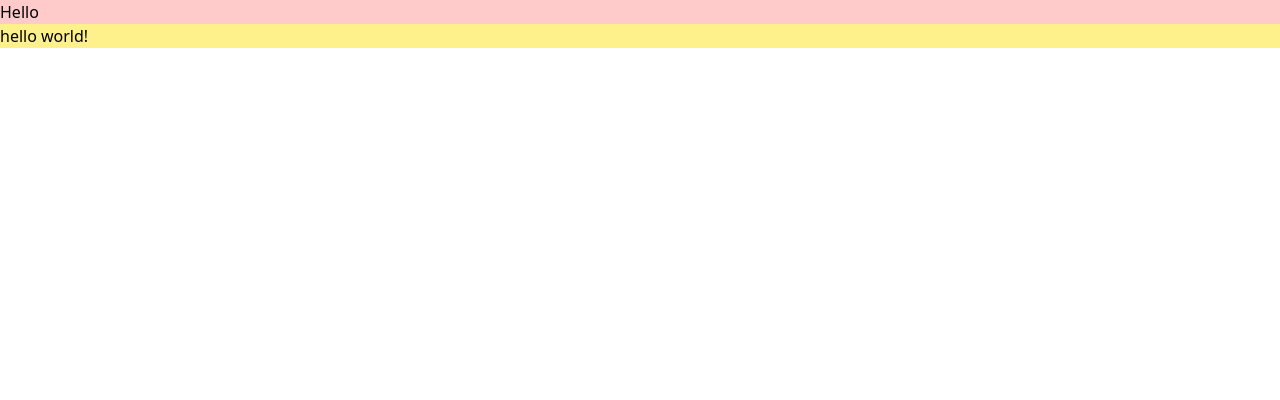
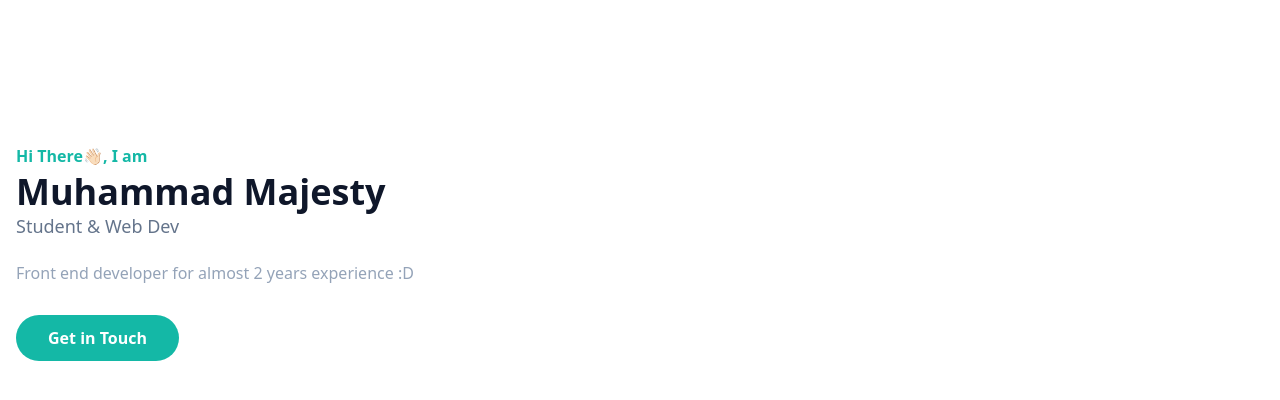
Before and after one commit to mmajesty23/personal-portfolio, a website: page index.html in a window 1280 px wide. Drawn offline with Linux system fonts and the light colour scheme.

Commit message:
Create hero section description

```diff
--- a/index.html
+++ b/index.html
@@ -7,7 +7,34 @@
     <link rel="stylesheet" href="dist/output.css" />
   </head>
   <body>
-    <p class="bg-red-200">Hello</p>
-    <p class="bg-yellow-200">hello world!</p>
+    <!-- Hero section start -->
+    <section id="home" class="pt-36">
+      <div class="container">
+        <div class="flex flex-wrap">
+          <div class="w-full self-center px-4">
+            <h1 class="text-base font-semibold text-primary">
+              Hi There👋🏻, I am
+              <span class="block font-bold text-dark text-4xl mt-1"
+                >Muhammad Majesty</span
+              >
+            </h1>
+            <h2 class="font-medium text-slate-500 text-lg mb-5">
+              Student & Web Dev
+            </h2>
+            <p class="font-medium text-slate-400 mb-10 leading-relaxed">
+              Front end developer for almost 2 years experience :D
+            </p>
+
+            <a
+              href="#"
+              class="text-base font-semibold text-white bg-primary py-3 px-8 rounded-full hover:shadow-lg hover:opacity-80 transition duration-300 ease-in-out"
+            >
+              Get in Touch
+            </a>
+          </div>
+        </div>
+      </div>
+    </section>
+    <!-- Hero section end -->
   </body>
 </html>
--- a/tailwind.config.js
+++ b/tailwind.config.js
@@ -2,7 +2,12 @@
 module.exports = {
   content: ["index.html"],
   theme: {
-    extend: {},
+    extend: {
+      colors: {
+        primary: "#14b8a6",
+        dark: "#0f172a",
+      },
+    },
   },
   plugins: [],
 };
```
Also changed, not shown: dist/output.css.
